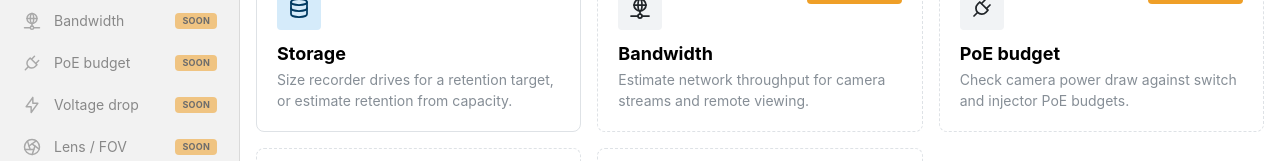
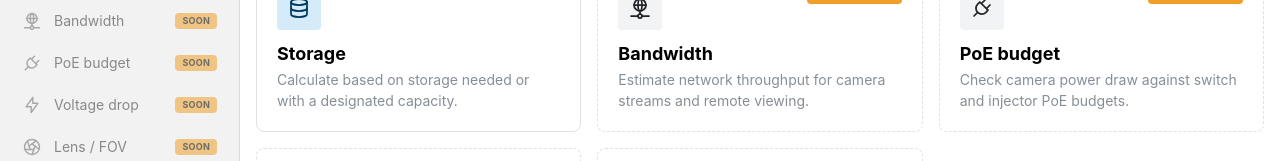
Before and after one commit to mwightCEC/calculator-tool-suite, a Next.js app in the folder apps/web/: page / in a window 1280 px wide. Shown: the part 196-357 px from the top of the page. Built offline with nearby package versions, Linux system fonts and the light colour scheme.

Commit message:
small edit to the storage tool description to match page header text (#15)
Co-authored-by: MWight20 <MWight20@gmail.com>

```diff
--- a/apps/web/tools/tool-registry.ts
+++ b/apps/web/tools/tool-registry.ts
@@ -25,7 +25,7 @@ export const TOOLS: readonly ToolDefinition[] = [
     id: 'storage',
     name: 'Storage',
     description:
-      'Size recorder drives for a retention target, or estimate retention from capacity.',
+      'Calculate based on storage needed or with a designated capacity.',
     icon: IconDatabase,
     route: '/tools/storage',
     status: 'available',
```
